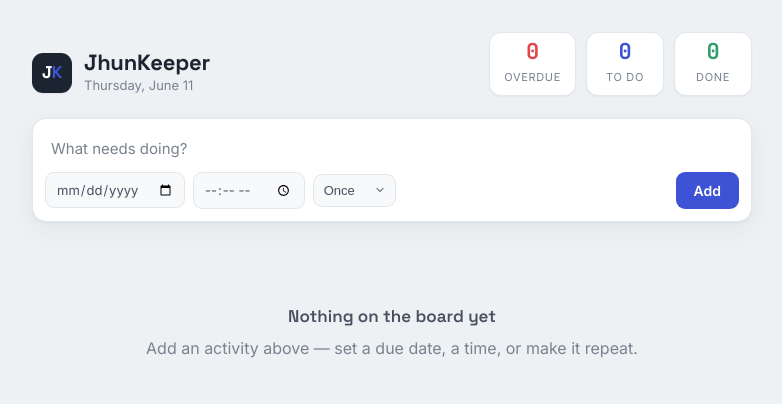
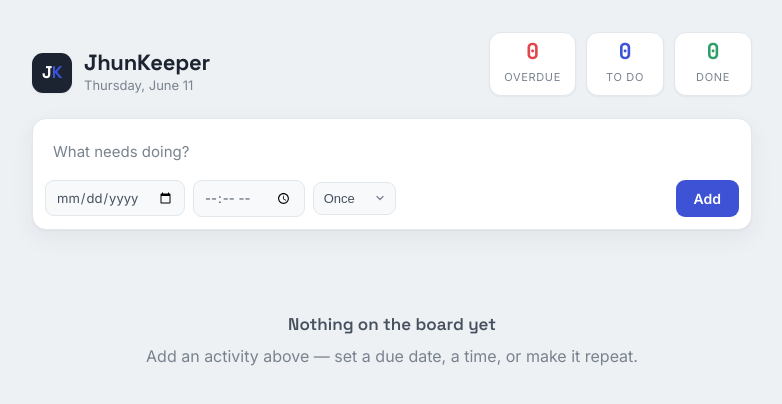
Before and after one commit to Jhunkenn/JhunKeeper, a React (Vite) app: page / in a window 1280 px wide. Shown: the top 404 px of the page, without its empty margins (248-1030 px from the left). Built offline with nearby package versions, Linux system fonts and the light colour scheme.

Commit message:
Update index.css

```diff
--- a/src/index.css
+++ b/src/index.css
@@ -179,7 +179,7 @@ input {
   font-size: 15px;
   color: var(--ink);
   background: transparent;
-  padding: 8px 6px 4px;
+  padding: 11px 8px 9px;
 }
 .composer .title-input::placeholder {
   color: var(--muted);
```
